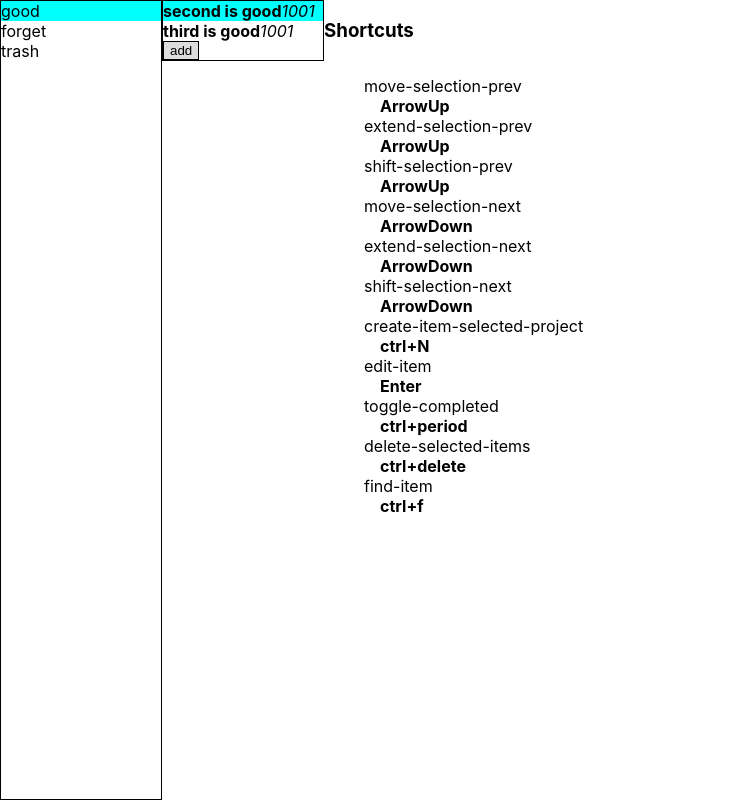
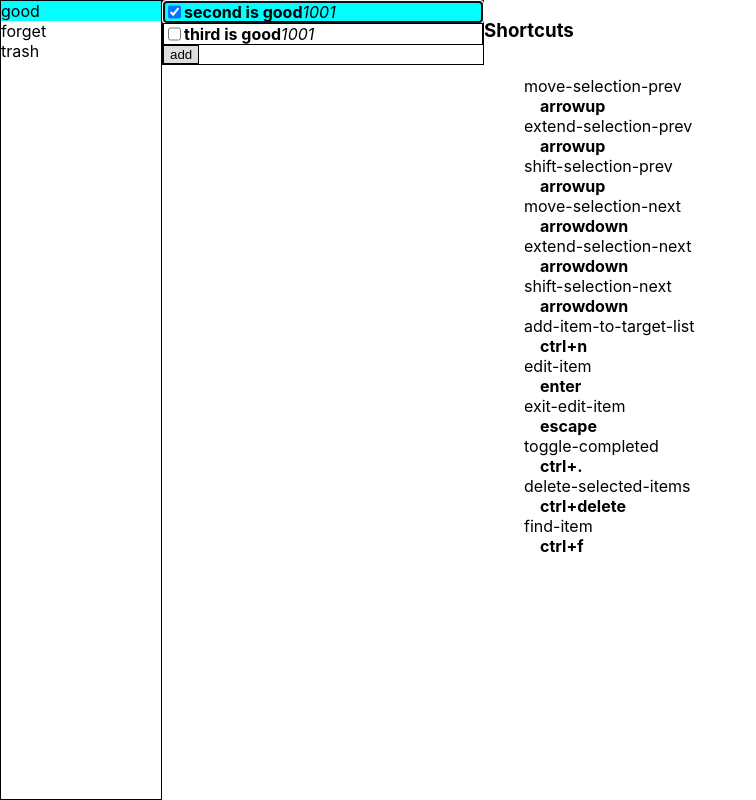
Before and after one commit to joshmarinacci/todomanager, a React (Create React App) app: page / in a window 1280 px wide. Shown: the whole page, without its empty margins (0-756 px from the left). Built offline with nearby package versions, Linux system fonts and the light colour scheme.

Commit message:
make action keys lower case use period for . improve the styling let you complete items with a checkbox enter and exit editing an item fix some focus issues so you can move up and down as well as complete using control-period

```diff
--- a/src/App.css
+++ b/src/App.css
@@ -75,3 +75,32 @@ ul > li > ul > li {
   padding-left: 0.5em;
   font-weight: bold;
 }
+
+.items-view {
+  min-width: 20em;
+}
+
+.todo-item {
+  border: 1px solid black;
+}
+
+
+.edit-panel {
+  border: 1px solid green;
+  display: flex;
+  flex-direction: column;
+  padding: 0.5em;
+  border-radius: 1em;
+  margin: 0.5em;
+  background: #dddddd;
+}
+
+.edit-panel textarea, .edit-panel input {
+  font-family: sans-serif;
+  font-size: 100%;
+}
+
+
+.hbox > .grow {
+  flex: 1.0;
+}
--- a/src/App.js
+++ b/src/App.js
@@ -34,10 +34,18 @@ storage.insert("items", {
     title: 'first, that I can forget',
     notes: 'this is some notes: https://www.mozilla.com/',
     tags: ['foo'],
+    completed:false,
     project: forget.id
 })
-storage.insert("items", {id: 2, title: 'second is good', tags: ['foo', 'bar'], project: good.id})
-storage.insert("items", {id: 3, title: 'third is good', tags: ['bar'], project: good.id})
+storage.insert("items", {
+    id: 2, title: 'second is good', tags: ['foo', 'bar'], project: good.id,
+    completed:true,
+})
+storage.insert("items", {id: 3, title: 'third is good', tags: ['bar'],
+    project: good.id,
+    completed:false,
+
+})
 
 const ALLPROJECTS = storage.createQuery('projects',()=>true)
 
@@ -64,16 +72,68 @@ const ProjectsListView = ({selectedProject, setSelectedProject})=> {
 }
 
 const TodoItemView = ({setSelected, isSelected, item})=>{
-    // const handlers = useActionScope('item',{item:item})
-    return <HBox
-        onClick={()=>setSelected(item)}
-        // tabIndex={0}
-        // onKeyPress={handlers.onKeyPress}
-        className={isSelected?"selected":""}
-    >
-        <b>{item.title}</b>
-        <i>{item.project}</i>
-    </HBox>
+    const hbox = useRef()
+    const title = useRef()
+    useEffect(()=>{
+        if(isSelected) {
+            if(hbox.current) hbox.current.focus()
+        }
+        // if(title.current) title.current.focus()
+    })
+    const toggleItem = () => storage.update('items',item,'completed',!item.completed)
+    const [editing, setEditing] = useState(false)
+    const edit = () => {
+        console.log("editing the item")
+        setEditing(true)
+    }
+    const handlers = useActionScope('item',{
+        'toggle-completed': toggleItem,
+        'edit-item': edit,
+        'exit-edit-item': () => {
+            setEditing(false)
+        }
+    })
+    const editTitle = (e) => {
+        storage.update('items',item,'title',e.target.value)
+    }
+    const editNotes = (e) => {
+        console.log("setting notes to",e.target.value)
+        storage.update('items',item,'notes',e.target.value)
+    }
+    if(editing) {
+        return <div ref={hbox}
+                 className={"edit-panel"}
+                onKeyDown={handlers.onKeyDown}
+        >
+            <HBox>
+                <input type="checkbox" checked={item.completed} onChange={toggleItem}/>
+                <input type="text" value={item.title} className="grow" onChange={editTitle}
+                       ref={title}
+                />
+            </HBox>
+            <HBox>
+                <textarea className={"grow"} value={item.notes} onChange={editNotes}/>
+            </HBox>
+            <HBox>
+                <button>{item.project}</button>
+                <span className={"grow"}/>
+                <button onClick={()=>setEditing(false)}>done</button>
+
+            </HBox>
+        </div>
+    } else {
+        return <div ref={hbox}
+                    onClick={() => setSelected(item)}
+                    tabIndex={0}
+                    className={(isSelected ? "selected" : "") + " hbox todo-item"}
+                    onKeyDown={handlers.onKeyDown}
+                    onDoubleClick={edit}
+        >
+            <input type="checkbox" checked={item.completed} onChange={toggleItem}/>
+            <b>{item.title}</b>
+            <i>{item.project}</i>
+        </div>
+    }
 }
 
 const ItemsListView = ({project}) => {
@@ -93,10 +153,13 @@ const ItemsListView = ({project}) => {
         'move-selection-next':()=>{
             const index = items.indexOf(sel)
             if(index < items.length-1) setSel(items[index+1])
+        },
+        'add-item-to-target-list':(am)=>{
+            am.getAction('add-item-to-target-list')(storage,project)
         }
     })
     const am = useContext(ActionContext)
-    return <VBox className={'list-view'} tabIndex={0} onKeyDown={handlers.onKeyDown}>
+    return <VBox className={'list-view items-view'} tabIndex={0} onKeyDown={handlers.onKeyDown}>
         {items.map(item => <TodoItemView key={item.id} isSelected={item===sel} item={item} setSelected={setSel}/>)}
         <HBox>
             <button
--- a/src/actions.js
+++ b/src/actions.js
@@ -82,7 +82,11 @@ class ActionManager {
         this.actionsMap = map
     }
     registerKeys(arr) {
-        this.keysList = arr
+        this.keysList = arr.map(binding => {
+            binding.key = binding.key.toLowerCase()
+            if(binding.key === 'period') binding.key = '.'
+            return binding
+        })
     }
     getShortcuts() {
         const map = {}
@@ -124,7 +128,7 @@ class ActionManager {
         // console.log("key is",event)
         if(event.key === 'Control') return
         const binding = this.keysList.find(binding=> {
-            if(binding.key === event.key) {
+            if(binding.key === event.key.toLowerCase()) {
                 if(binding.control && event.ctrlKey) return true
                 if(!binding.control && !event.ctrlKey) return true
                 return false
@@ -141,9 +145,6 @@ class ActionManager {
 
 const am = new ActionManager()
 am.registerActions({
-    'edit-item': (scope)=>{
-        console.log("starting to edit",scope.item)
-    },
     'list-nav-prev': (items,selected,onSelect) => {
         const index = items.indexOf(selected)
         if(index > 0) onSelect(items[index-1])
@@ -152,7 +153,6 @@ am.registerActions({
         const index = items.indexOf(selected)
         if(index < items.length -1) onSelect(items[index+1])
     },
-    'list-nav-edit-item': (sel) => sel.startEditing(),
     'add-item-to-target-list': (storage,project) => {
         console.log("inserting into the project",project)
         storage.insert('items', {
@@ -206,13 +206,19 @@ am.registerKeys([
         key: 'N',
         control:true,
         shift:true,
-        action: 'create-item-selected-project',
+        action: 'add-item-to-target-list',
     },
     {
         key: 'Enter',
         scope:'item',
         action: 'edit-item',
     },
+    {
+        key:'Escape',
+        scope:'edit-item',
+        action:'exit-edit-item',
+    },
+
     {
         key: 'period',
         control:true,
@@ -255,11 +261,13 @@ export const useActionScope = (scope,actions)=>{
             console.log("key was pressed")
         },
         onKeyDown: (e) => {
-            console.log("keydown",e.key)
+            // console.log("keydown",e.key)
             const binding = am.matchBinding(e)
-            console.log("matched the binding",binding)
-            console.log('actions',actions)
-            if(binding && actions[binding.action]) actions[binding.action]()
+            // console.log("matched the binding",binding,'actions',actions)
+            if(binding && actions[binding.action]) {
+                e.preventDefault()
+                actions[binding.action](am)
+            }
         }
     }
 }
```
